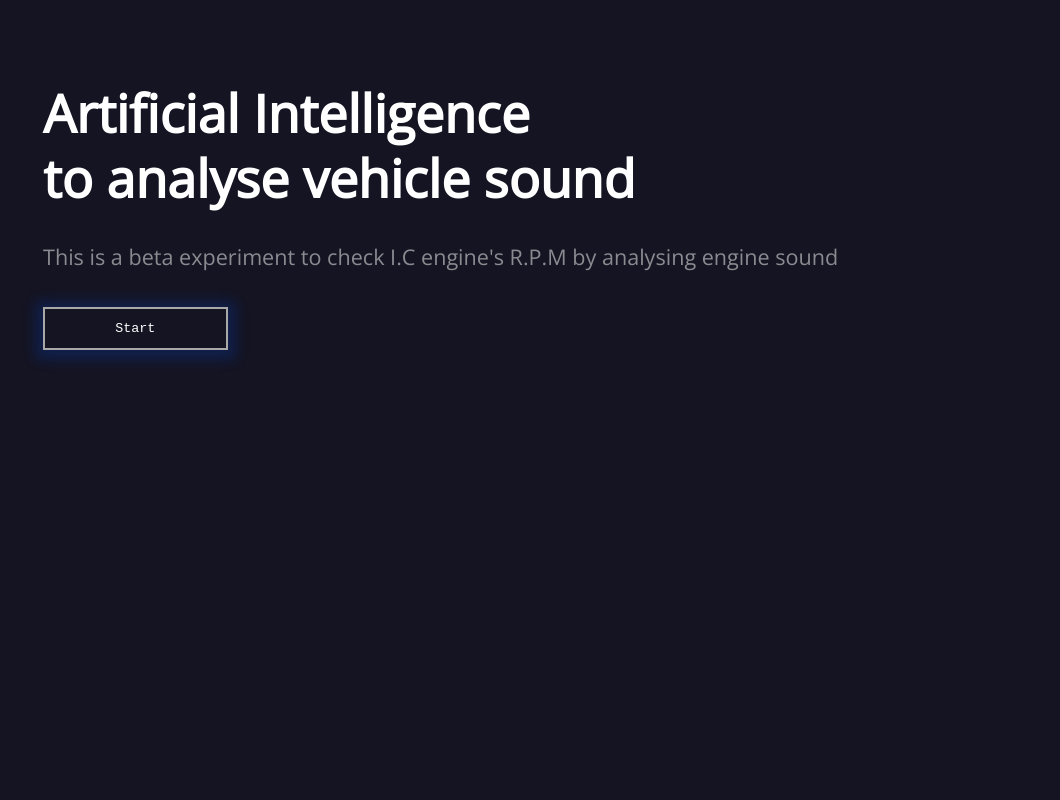
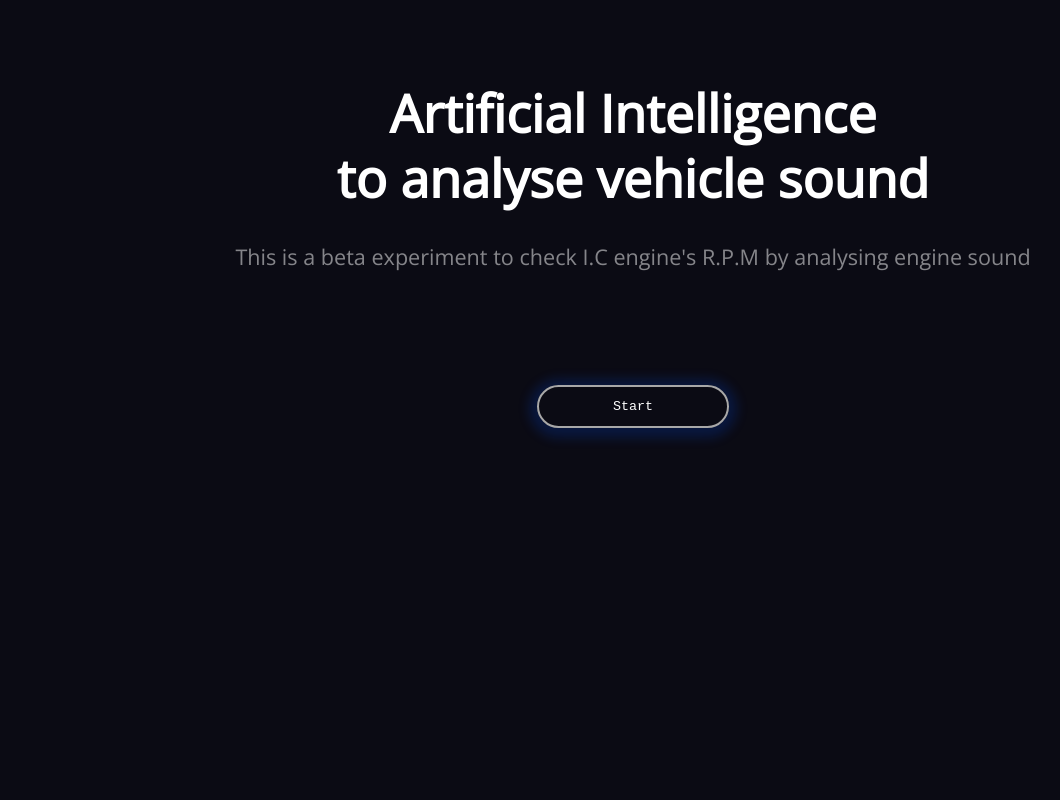
Before and after one commit to iamr2k/engine-failure-detection, a Flask app: page / in a window 1280 px wide. Shown: the whole page, without its empty margins (7-1067 px from the left). Run offline with Flask 2, Linux system fonts and the light colour scheme; some libraries are stand-ins or nearby versions.

Commit message:
design update

```diff
--- a/static/main.css
+++ b/static/main.css
@@ -219,7 +219,7 @@ hr {
 
 /* Section/Article */
 section.special, article.special {
-  text-align: left; }
+  text-align: center; }
 
 header p {
   color: rgba(255, 255, 255, 0.5);
@@ -301,14 +301,17 @@ button {
   padding: 12px;
   max-width: 20vw;
   min-width: 15%;
-  top: 50px;
+  top: 30px;
+  margin: 2rem auto;
+  display: block;
+  border-radius: 25px;
+  position: relative;
   font-family: 'Courier New', Courier, monospace;
   background-color: transparent;
   border: 2px solid rgb(168, 168, 168); /* Green */
   color: #fff;
   transition: all 0.5s;
   cursor: pointer;
-
   box-shadow: 0 2px 12px 8px rgba(0, 74, 233, 0.2);
 }
 img{
@@ -362,11 +365,10 @@ img{
     padding: 0;
     min-width: 100%;
     font-family: sans-serif;
-    text-align: left;
-    padding-left: 50px;
+    text-align: center;
     color: #fff;
-
-    background: rgb(20, 20, 34);
+    background: #000;
+    background: rgb(11, 11, 20);
     overflow: hidden;
   }
 
@@ -401,7 +403,7 @@ img{
   }
 
   body {
-    background: rgb(20, 20, 34);
+    background: #0b0b14;
     overflow: hidden;
   }
 
--- a/templates/home.html
+++ b/templates/home.html
@@ -22,6 +22,7 @@
 				<h1>Artificial Intelligence <br> to analyse vehicle sound</h1>
 				<p>This is a beta experiment to check I.C engine's R.P.M by analysing engine sound</p>
 			</header>
+			<br>
 			<button type="button" id="but" class="buttonload" onclick="init()"  > Start</button>
 			<br>
 			<main style="display:none;" id="ma">
@@ -116,11 +117,13 @@
 				async function init() {
 					document.getElementById('but').setAttribute("class", "button2");
 					document.getElementById("but").innerHTML = "loading libraries..";
-					document.getElementById("ma").style.display = "block";
+
 					const recognizer = await createModel();
 					const classLabels = recognizer.wordLabels(); // get class labels
 					const labelContainer = document.getElementById("label-container");
+
 					document.getElementById("but").style.display = "none";
+					document.getElementById("ma").style.display = "block";
 
 						// Creating initial DOM elements
 						const audioContext = new AudioContext();
```
